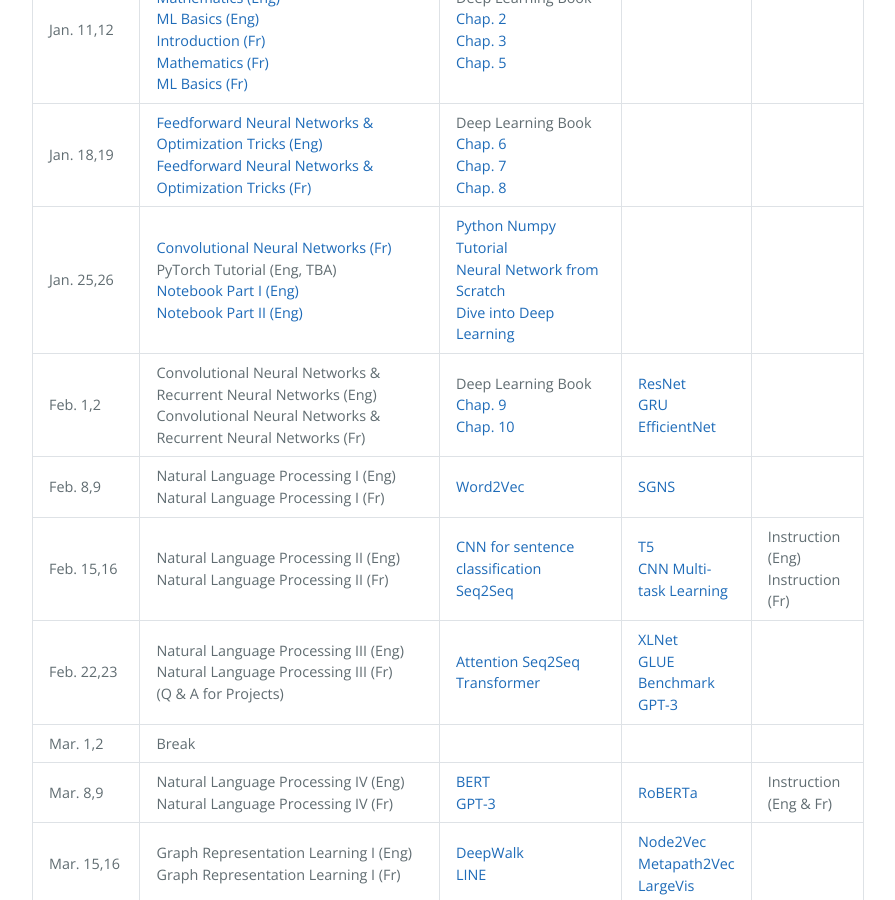
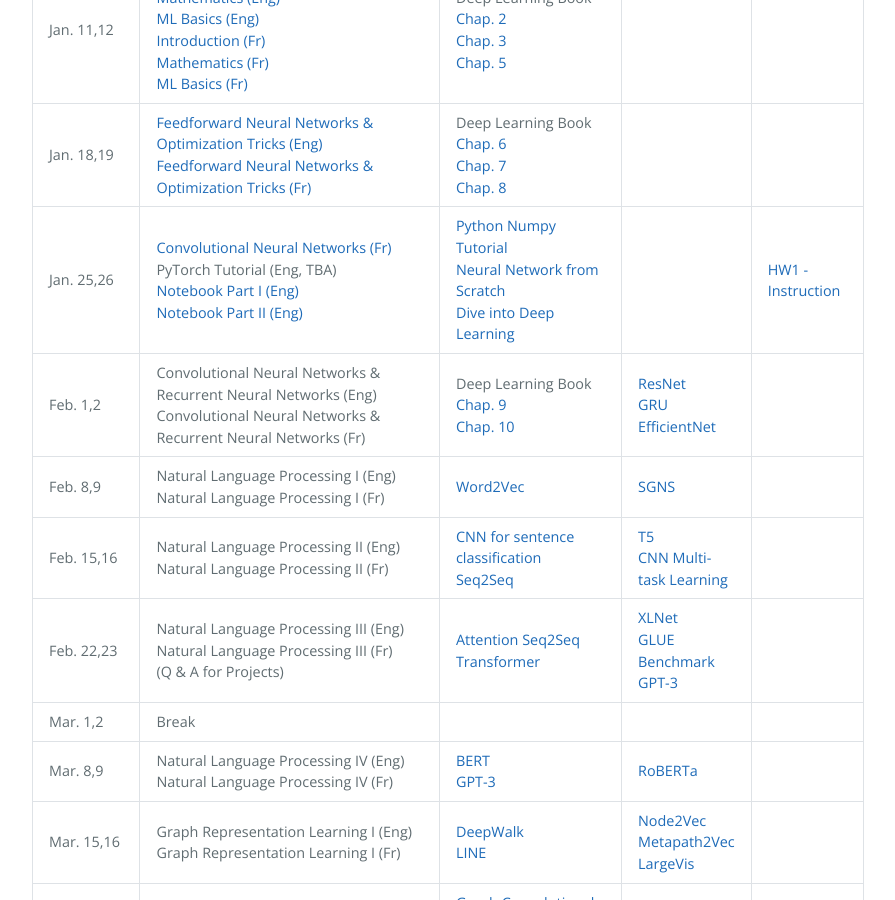
Before and after one commit to DeepGraphLearning/Math80600A_2023W, a Jekyll site: the page built from schedule.md, in a window 1280 px wide and 900 px high, scrolled down 581 px. Shown: the whole window, without its empty margins (192-1087 px from the left). Built offline with Jekyll 4.4.1, drawn with Linux system fonts in a browser that asks for light colours.

Commit message:
[M] update hw1

```diff
--- a/schedule.md
+++ b/schedule.md
@@ -56,6 +56,9 @@ schedule:
         url: https://medium.com/dair-ai/a-simple-neural-network-from-scratch-with-pytorch-and-google-colab-c7f3830618e0
       - name: Dive into Deep Learning
         url: https://github.com/dsgiitr/d2l-pytorch
+    homeworks:
+      - name: HW1 - Instruction
+        url: https://www.dropbox.com/s/eqini7wubgnhrn0/hw1.pdf?dl=0
   - date: Feb. 1,2
     topics:
       - name: Convolutional Neural Networks & Recurrent Neural Networks (Eng)
@@ -97,9 +100,6 @@ schedule:
         url: https://arxiv.org/abs/1910.10683
       - name: CNN Multi-task Learning
         url: https://ronan.collobert.com/pub/matos/2008_nlp_icml.pdf
-    homeworks:
-      - name: Instruction (Eng)
-      - name: Instruction (Fr)
   - date: Feb. 22,23
     topics:
       - name: Natural Language Processing III (Eng)
@@ -131,8 +131,6 @@ schedule:
     presentations:
       - name: RoBERTa
         url: https://arxiv.org/pdf/1907.11692
-    homeworks:
-      - name: Instruction (Eng & Fr)
   - date: Mar. 15,16
     topics:
       - name: Graph Representation Learning I (Eng)
```
